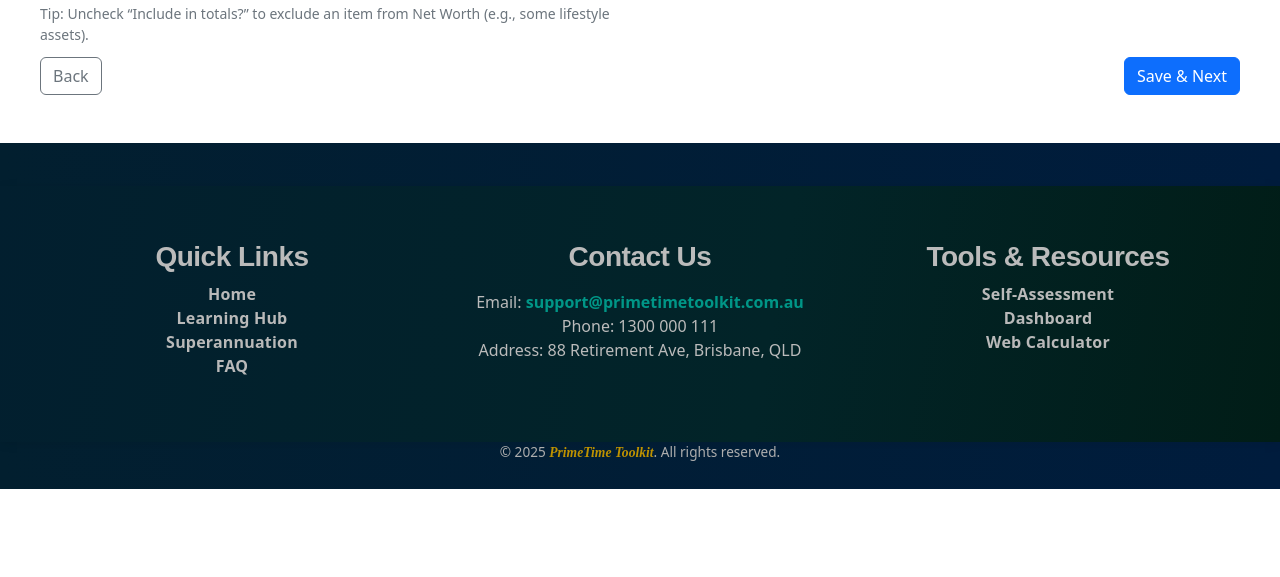
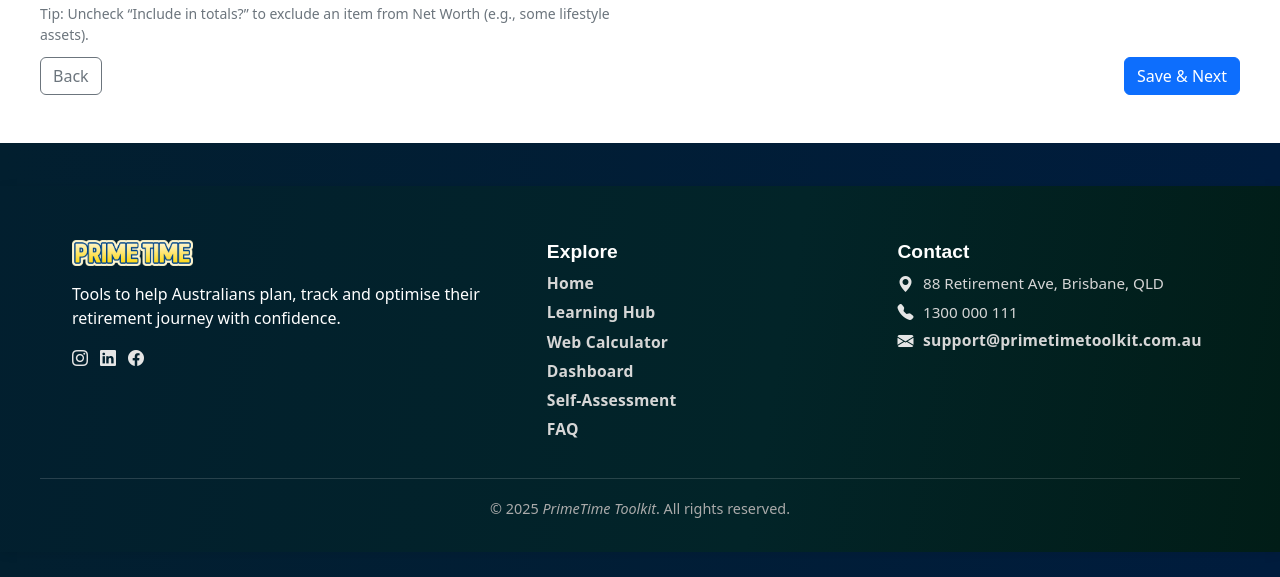
Before and after one commit to katharinalisa/T362, a Flask app: page /assets in a window 1280 px wide. Shown: the part 910-1487 px from the top of the page. Before the commit the page ends 1399 px from the top, so only its background shows below. Run offline with Flask 3, Linux system fonts and the light colour scheme; a user stored in the database is signed in; parts of the project's set-up code (start-up, migrations or seed data) failed here and were passed over.

Commit message:
Update layout.html

```diff
--- a/primetime_toolkit/templates/layout.html
+++ b/primetime_toolkit/templates/layout.html
@@ -297,41 +297,61 @@
 
   <!-- Footer -->
   <footer><br>
-    <section class="gradient-section2 text-center" style="padding-top:2rem; padding-bottom:2rem;">
+    <section class="gradient-section2 footer-section" style="padding-top:2rem; padding-bottom:2rem;">
       <div class="container"><br>
-        <div class="row">
-          <div class="col-md-4 mb-3">
-            <h3 style="color:#bbbbbb;">Quick Links</h3>
-            <ul class="list-unstyled">
-              <li><a href="{{ url_for('views.home') }}" class="footer-list-item text-decoration-none">Home</a></li>
-              <li><a href="{{ url_for('views.learninghub') }}" class="footer-list-item text-decoration-none">Learning Hub</a></li>
-              <li><a href="{{ url_for('views.superannuation') }}" class="footer-list-item text-decoration-none">Superannuation</a></li>
-              <li><a href="{{ url_for('views.learninghub') }}#faq" class="footer-list-item text-decoration-none">FAQ</a></li>
+        <div class="footer-container">
+          <div class="footer-column footer-brand">
+            <div class="brand-line d-flex align-items-center gap-2 mb-2">
+              <img src="{{ url_for('static', filename='img/primetime_image.png') }}" alt="PrimeTime Toolkit" class="brand-logo" onerror="this.style.display='none'">
+            </div>
+            <p class="footer-blurb">Tools to help Australians plan, track and optimise their retirement journey with confidence.</p>
+            <ul class="social-list">
+              <li><a href="#" aria-label="Instagram" class="social-link"><i class="bi bi-instagram"></i></a></li>
+              <li><a href="#" aria-label="LinkedIn" class="social-link"><i class="bi bi-linkedin"></i></a></li>
+              <li><a href="#" aria-label="Facebook" class="social-link"><i class="bi bi-facebook"></i></a></li>
             </ul>
           </div>
-          <div class="col-md-4 mb-3">
-            <h3 style="color:#bbbbbb;">Contact Us</h3>
-            <p style="color:#bbbbbb;">
-              Email: <a href="mailto:support@primetimetoolkit.com.au">support@primetimetoolkit.com.au</a><br>
-              Phone: 1300 000 111<br>
-              Address: 88 Retirement Ave, Brisbane, QLD
-            </p>
+
+          <div class="footer-column">
+            <h3 class="footer-title">Explore</h3>
+            <ul>
+              <li><a href="{{ url_for('views.home') }}" class="footer-list-item">Home</a></li>
+              <li><a href="{{ url_for('views.learninghub') }}" class="footer-list-item">Learning Hub</a></li>
+              <li><a href="{{ url_for('views.tracker') }}" class="footer-list-item">Web Calculator</a></li>
+              <li><a href="{{ url_for('views.dashboard') }}" class="footer-list-item">Dashboard</a></li>
+              <li><a href="{{ url_for('views.assessment_intro') }}" class="footer-list-item">Self-Assessment</a></li>
+              <li><a href="{{ url_for('views.learninghub') }}#faq" class="footer-list-item">FAQ</a></li>
+            </ul>
           </div>
-          <div class="col-md-4 mb-3">
-            <h3 style="color:#bbbbbb;">Tools & Resources</h3>
-            <ul class="list-unstyled">
-              <li><a href="{{ url_for('views.assessment_intro') }}" class="footer-list-item text-decoration-none">Self-Assessment</a></li>
-              <li><a href="{{ url_for('views.dashboard') }}" class="footer-list-item text-decoration-none">Dashboard</a></li>
-              <li><a href="{{ url_for('views.tracker') }}" class="footer-list-item text-decoration-none">Web Calculator</a></li>
+
+          <div class="footer-column">
+            <h3 class="footer-title">Contact</h3>
+            <ul class="contact-list">
+              <li class="contact-item">
+                <i class="bi bi-geo-alt-fill icon" aria-hidden="true"></i>
+                <span>88 Retirement Ave, Brisbane, QLD</span>
+              </li>
+              <li class="contact-item">
+                <i class="bi bi-telephone-fill icon" aria-hidden="true"></i>
+                <span>1300 000 111</span>
+              </li>
+              <li class="contact-item">
+                <i class="bi bi-envelope-fill icon" aria-hidden="true"></i>
+                <span><a href="mailto:support@primetimetoolkit.com.au" class="footer-list-item">support@primetimetoolkit.com.au</a></span>
+              </li>
             </ul>
+          </div>
+        </div>
+
+        <div class="footer-bottom">
+          <div class="footer-bottom-inner">
+            <div class="legal-left">© 2025 <em>PrimeTime Toolkit</em>. All rights reserved.</div>
           </div>
         </div>
       </div>
     </section>
-    <div class="text-center" style="font-size: 0.85rem; color:#aeaeae; background:transparent;">
-      © 2025 <span class="accent-text" style="color:#be9200;">PrimeTime Toolkit</span>. All rights reserved.
-    </div>
   </footer>
+
 
 
 <!--_________________________-->
```
